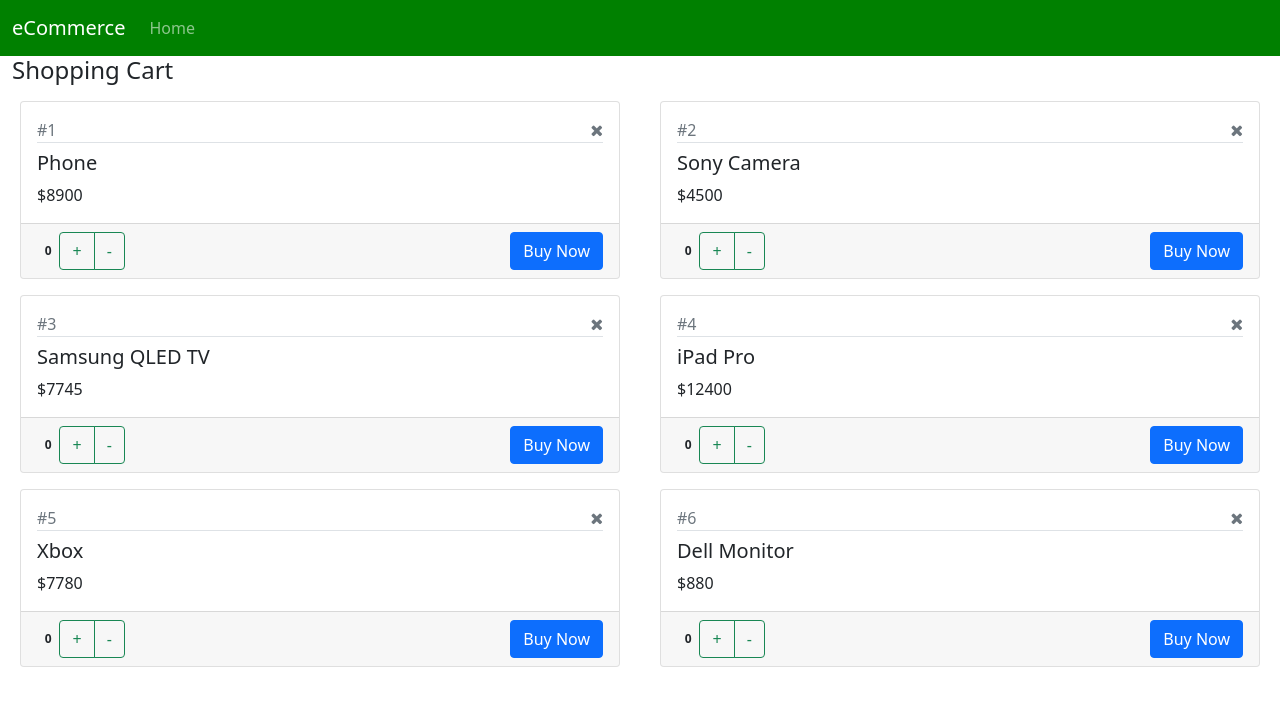
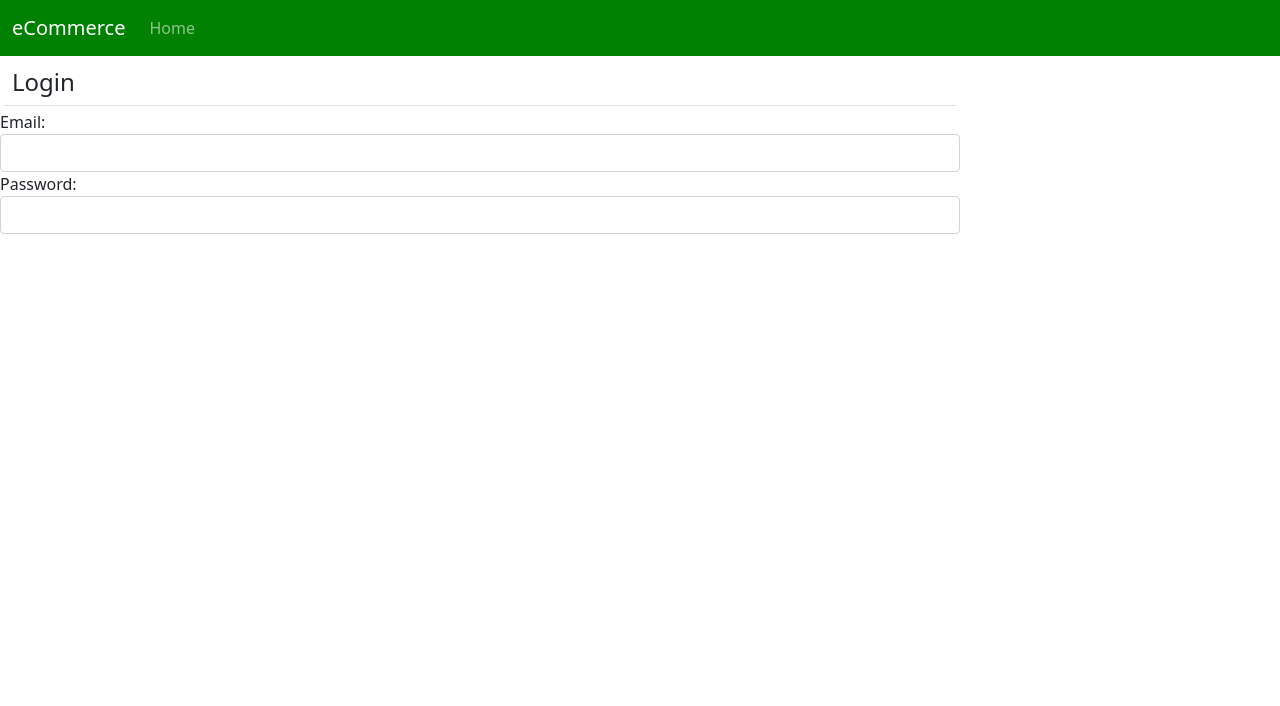
Before and after one commit to miriam-hidalgo/eccomerce-site, a React (Create React App) app: page / in a window 1280 px wide. Shown: the top 706 px of the page. Built offline with nearby package versions, Linux system fonts and the light colour scheme.

Commit message:
Created Login page

```diff
--- a/src/App.jsx
+++ b/src/App.jsx
@@ -1,14 +1,15 @@
 import React, { Component } from "react";
+import Login from "./Login";
 // import CustomersList from "./CustomersList";
 import NavBar from "./NavBar";
-import ShoppingCart from "./ShoppingCart";
+// import ShoppingCart from "./ShoppingCart";
 
 export default class App extends Component {
   render() {
     return (
       <React.Fragment>
         <NavBar />
-        <ShoppingCart />
+        <Login />
       </React.Fragment>
     );
   }
--- /dev/null
+++ b/src/Login.jsx
@@ -0,0 +1,29 @@
+import React, { Component } from "react";
+
+export default class Login extends Component {
+  constructor(props) {
+    super(props);
+  }
+
+  render() {
+    return (
+      <div className="col-lg-9">
+        <h4 className="m-1 p-2 border-bottom">Login</h4>
+
+        {/* Email Starts */}
+        <div className="form-group form-row">
+          <label className="col-lg-4">Email:</label>
+          <input type="text" className="form-control" />
+        </div>
+        {/* Email Ends */}
+
+        {/* Password Starts */}
+        <div className="form-group form-row">
+          <label className="col-lg-4">Password:</label>
+          <input type="password" className="form-control" />
+        </div>
+        {/* Password Ends */}
+      </div>
+    );
+  }
+}
--- a/src/Product.jsx
+++ b/src/Product.jsx
@@ -1,9 +1,15 @@
 import React, { Component } from "react";
 
 export default class Product extends Component {
-  state = {
-    product: this.props.product,
-  };
+  constructor(props) {
+    super(props);
+
+    // console.log("Constructor - Product");
+
+    this.state = {
+      product: this.props.product,
+    };
+  }
 
   render() {
     return (
@@ -66,4 +72,9 @@
       </div>
     );
   }
+
+  // Executes when the current instance of current component is being deleted from memory
+  componentWillUnmount() {
+    // console.log("componentWillUnmount - Product");
+  }
 }
--- a/src/ShoppingCart.jsx
+++ b/src/ShoppingCart.jsx
@@ -3,7 +3,7 @@
 
 export default class ShoppingCart extends Component {
   constructor(props) {
-    console.log("constructor - ShoppingCart");
+    // console.log("constructor - ShoppingCart");
 
     super(props);
 
@@ -20,7 +20,7 @@
   }
 
   render() {
-    console.log("render - ShoppingCart");
+    // console.log("render - ShoppingCart");
 
     return (
       <div className="container-fluid">
@@ -46,9 +46,35 @@
   }
   // render ends here
 
+  // Executes after constructor and render method (includes life cycle of child components, if any) of current component
   componentDidMount = () => {
-    console.log("componentDidMount - ShoppingCart");
+    // console.log("componentDidMount - ShoppingCart");
   };
+
+  componentDidUpdate(prevProps, prevState) {
+    // console.log(
+    //   "componentDidUpdate - ShoppingCartk",
+    //   prevProps,
+    //   prevState,
+    //   this.props,
+    //   this.state
+    // );
+    // if (prevProps.x != this.props.x) {
+    //   // make http call
+    // }
+  }
+
+  // Executes when the current instance of current component is being deleted from memory
+  componentWillUnmount() {
+    // console.log("componentWillUnmount - ShoppingCart");
+  }
+
+  componentDidCatch(error, info) {
+    // console.log("componentDidCatch - ShoppingCart");
+    // console.log(error, info);
+
+    localStorage.lastError = `${error}\n${JSON.stringify(info)}`;
+  }
 
   // executes when user clicks on + button
   handleIncrement = (product, maxValue) => {
```
